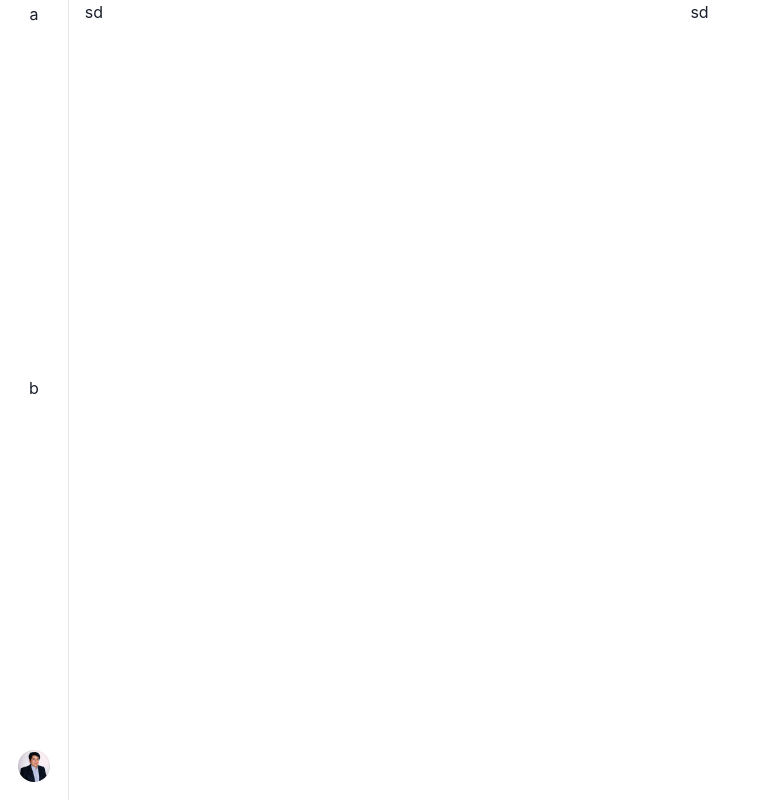
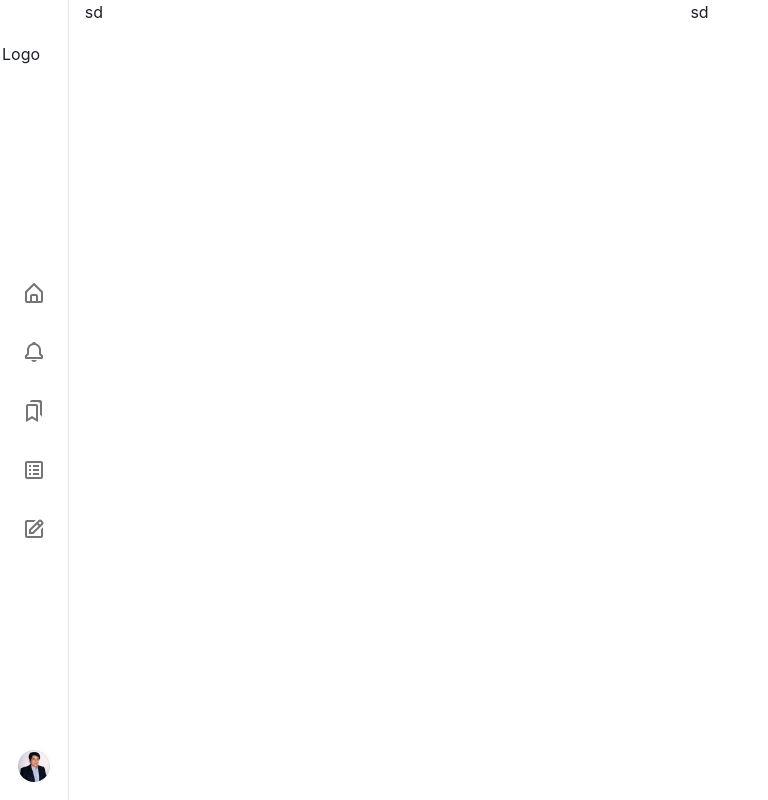
Before and after one commit to Ox18/Blog, a Next.js app: page / in a window 1280 px wide. Shown: the whole page, without its empty margins (0-768 px from the left). Built offline with nearby package versions, Linux system fonts and the light colour scheme.

Commit message:
add table nav icons

```diff
--- /dev/null
+++ b/components/common/Icon/index.js
@@ -0,0 +1,19 @@
+import React from 'react'
+
+const Icon = ({
+    from: IconContainer,
+    color= "white",
+    size= "24px",
+}) => {
+
+    const colorIco = color === "dark-gray" ? "rgba(117, 117, 117, 1)" : color;
+
+  return (
+    <IconContainer
+        color={colorIco}
+        size={size}
+    />
+  )
+}
+
+export default Icon
--- a/components/common/Sidebar/index.js
+++ b/components/common/Sidebar/index.js
@@ -1,7 +1,8 @@
-import { Circle, Container, Flex, Image } from '@chakra-ui/react'
 import React from 'react'
-
-const imagePic = require("../../../assets/images/profile.jpg");
+import { Circle, Container, Divider, Flex, Image } from '@chakra-ui/react'
+import { BiHomeAlt, BiBell, BiBookmarks, BiSpreadsheet, BiEdit } from 'react-icons/bi'
+import Icon from "../Icon";
+import SidebarLink from '../SidebarLink';
 
 const Sidebar = () => {
   return (
@@ -14,23 +15,21 @@ const Sidebar = () => {
       direction={"column"}
       alignItems={"center"}
       >
-      <div>a</div>
-      <div>b</div>
-      {/* <Container pb="16px">
-        <Image
-          src={"/images/profile/profile.jpg"}
-          width="32px"
-          height="32px"
-          rounded="full"
-          alt='profile'
-          loading={"lazy"}
-        />
-        <Circle
-          size={"32px"}
-          bg="yellow"
-        />
-      </Container> */}
-      <Container pb="16px">
+      <Container
+        padding={"40px 0"}
+      >
+        Logo
+      </Container>
+      <Container>
+        <SidebarLink icon={BiHomeAlt} />
+        <SidebarLink icon={BiBell} />
+        <SidebarLink icon={BiBookmarks} />
+        <SidebarLink icon={BiSpreadsheet} />
+        <SidebarLink icon={BiEdit} />
+      </Container>
+      <Container pb="16px"
+        cursor={"pointer"}
+      >
         <Flex
           direction={"column"}
           alignItems={"center"}
--- /dev/null
+++ b/components/common/SidebarLink/index.js
@@ -0,0 +1,23 @@
+import React from 'react'
+import { Flex } from '@chakra-ui/react'
+import Icon from "../Icon";
+
+const SidebarLink = ({
+    icon: IconContainer,
+}) => {
+  return (
+    <Flex
+          direction={"column"}
+          alignItems={"center"}
+          justifyContent={"center"}
+          width="100%"
+          position={"relative"}
+          pb={"35px"}
+          cursor={"pointer"}
+        >
+        <Icon from={IconContainer} color="dark-gray" />
+    </Flex>
+  )
+}
+
+export default SidebarLink
--- a/package.json
+++ b/package.json
@@ -12,10 +12,16 @@
     "@chakra-ui/react": "^1.8.6",
     "@emotion/react": "^11",
     "@emotion/styled": "^11",
+    "@fortawesome/fontawesome-free": "^6.0.0",
+    "@fortawesome/fontawesome-svg-core": "^1.3.0",
+    "@fortawesome/free-regular-svg-icons": "^6.0.0",
+    "@fortawesome/free-solid-svg-icons": "^6.0.0",
+    "@fortawesome/react-fontawesome": "^0.1.17",
     "framer-motion": "^6",
     "next": "12.1.0",
     "react": "17.0.2",
     "react-dom": "17.0.2",
+    "react-icons": "^4.3.1",
     "sass": "^1.49.9"
   },
   "devDependencies": {
```
Also changed, not shown: 1 other file (tests, documents, lock files or other folders).
